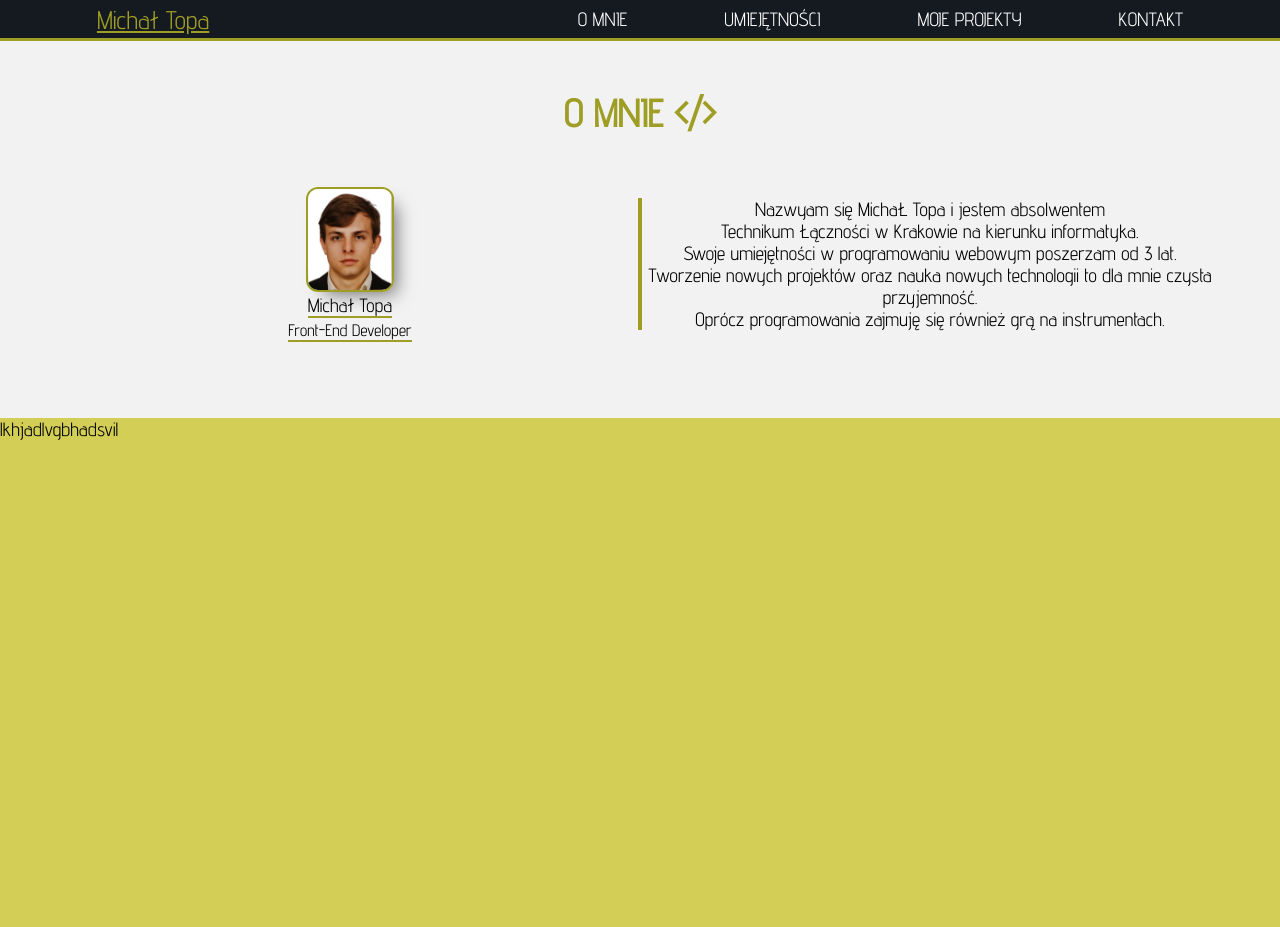
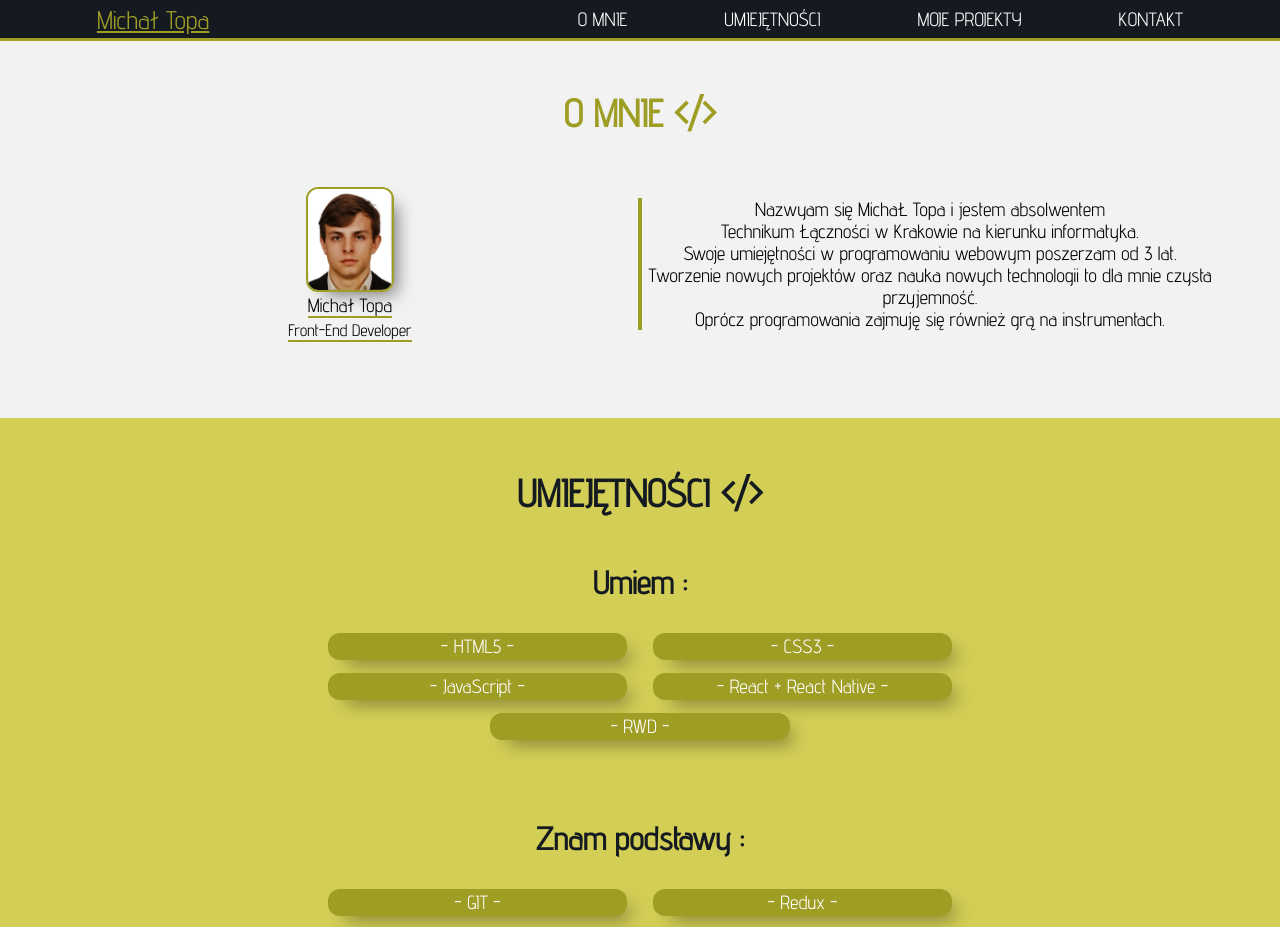
Before and after one commit to meho99/portfolio-page, a React (Create React App) app: page / in a window 1280 px wide. Shown: the top 927 px of the page. Built offline with nearby package versions, Linux system fonts and the light colour scheme; the HTML template or start-up script is replaced by a standard one.

Commit message:
Done skills

```diff
--- /dev/null
+++ b/src/components/about/faceImage.js
@@ -0,0 +1,23 @@
+// ----------  ostylowany obrazek z twarzą  ----------
+
+import React from 'react'
+import styled from 'styled-components'
+import faceImage from './assets/face.jpg'
+
+// -----  style  -----
+const Face = styled.img`
+    width: 6.6vw;
+    border: 2px solid #9e9d24;
+    border-radius: 12px;
+    height: 7.9vw;
+    -webkit-box-shadow: 10px 10px 18px -8px rgba(0,0,0,0.54);
+    -moz-box-shadow: 10px 10px 18px -8px rgba(0,0,0,0.54);
+    box-shadow: 10px 10px 18px -8px rgba(0,0,0,0.54);
+`
+
+// -----  komponent  -----
+
+const FaceImage = () =>
+    <Face src={faceImage}/>
+
+export default FaceImage
--- a/src/components/about/index.js
+++ b/src/components/about/index.js
@@ -2,8 +2,7 @@
 
 import React from 'react';
 import styled from 'styled-components'
-import faceImage from './assets/face.jpg'
-
+import FaceImage from './faceImage'
 
 // ----- style -----
 
@@ -20,15 +19,6 @@ const Header = styled.h1`
     color: #9e9d24 ;
     font-size: 3vw;
     margin: 4vw;
-`
-const Face = styled.img`
-    width: 6.6vw;
-    border: 2px solid #9e9d24;
-    border-radius: 12px;
-    height: 7.9vw;
-    -webkit-box-shadow: 10px 10px 18px -8px rgba(0,0,0,0.54);
-    -moz-box-shadow: 10px 10px 18px -8px rgba(0,0,0,0.54);
-    box-shadow: 10px 10px 18px -8px rgba(0,0,0,0.54);
 `
 const BottomDiv = styled.div`
     display: flex;
@@ -62,7 +52,7 @@ const AboutContainer = () =>
             </Header>
         <BottomDiv>
             <LeftDiv>
-                <Face src={faceImage} alt='faceImage' />
+                <FaceImage />
                 <UnderFace big >Michał Topa</UnderFace>
                 <UnderFace  >Front-End Developer</UnderFace>
             </LeftDiv>
--- a/src/components/skills/index.js
+++ b/src/components/skills/index.js
@@ -1,24 +1,70 @@
 // ----------  o mnie  ----------
 
-import React from 'react';
+import React, { Component } from 'react';
 import styled from 'styled-components'
-
+import Skill from './skill'
 
 // ----- style -----
 
+
 const Container = styled.div`
-    {
-        width: 100vw
-        background-color: #d2ce56;
-        height: 1000px;
-    }
+    width: 100vw;
+    background-color:#d2ce56;
+    display: flex;
+    text-align: center;
+    flex-direction: column;
+    align-items: center;
+`
+const Header = styled.h1`
+    color: #151a21;
+    font-size: 3vw;
+    margin-top: 4vw;
+`
+const SmallHeader = styled.h1`
+    color: #151a21;
+    font-size: 2.5vw;
+    margin-bottom: 2vw;
+`
+const Table = styled.div`
+    display: flex;
+    flex-direction: row;
+    flex-wrap: wrap;
+    width: 55vw;
+    justify-content: center;
+    margin-bottom: 4vw;
 `
 
 // ----- koponent -----
 
-const SkillsContainer = ()=>
-    <Container>
-        lkhjadlvgbhadsvil
-    </Container>
-
-export default SkillsContainer
+export default class SkillsContainer extends Component {
+    constructor(props) {
+        super(props);
+        this.state = {
+            skills: ['- HTML5 -', '- CSS3 -', '- JavaScript -', '- React + React Native -', '- RWD -'],
+            learned: ['- GIT -', '- Redux -', '- SASS -']
+        };
+    }
+    render() {
+        return (
+            <Container>
+                <Header>UMIEJĘTNOŚCI &lt;&frasl;&gt; </Header>
+                <SmallHeader>Umiem :</SmallHeader>
+                <Table>
+                    {
+                        this.state.skills.map(i =>
+                            <Skill skillName={i} />
+                        )
+                    }
+                </Table>
+                <SmallHeader>Znam podstawy :</SmallHeader>
+                <Table>
+                    {
+                        this.state.learned.map(i =>
+                            <Skill skillName={i} />
+                        )
+                    }
+                </Table>
+            </Container>
+        );
+    }
+}
--- /dev/null
+++ b/src/components/skills/skill.js
@@ -0,0 +1,31 @@
+// ----------  komponent pojedynczej umiejętności  ----------
+
+import React from 'react'
+import styled from 'styled-components'
+
+// -----  style  -----
+
+const Container = styled.div`
+    color: white;
+    background-color: #9e9d24;
+    margin: 0.5vw 1vw;
+    padding: 0.2vw;
+    width: 23vw;
+    border-radius: 12px;
+    -webkit-box-shadow: 10px 10px 18px -8px rgba(0,0,0,0.54);
+    -moz-box-shadow: 10px 10px 18px -8px rgba(0,0,0,0.54);
+    box-shadow: 10px 10px 18px -8px rgba(0,0,0,0.54);
+    &:hover{
+        cursor: pointer;
+        background-color: #6c6f00;
+    }
+`
+
+// -----  komponent  -----
+
+const Skill = (props) =>
+    <Container>
+        {props.skillName}
+    </Container>
+
+export default Skill
```
Also changed, not shown: src/components/start/assets/background.jpg (added), src/components/start/index.js (added).
